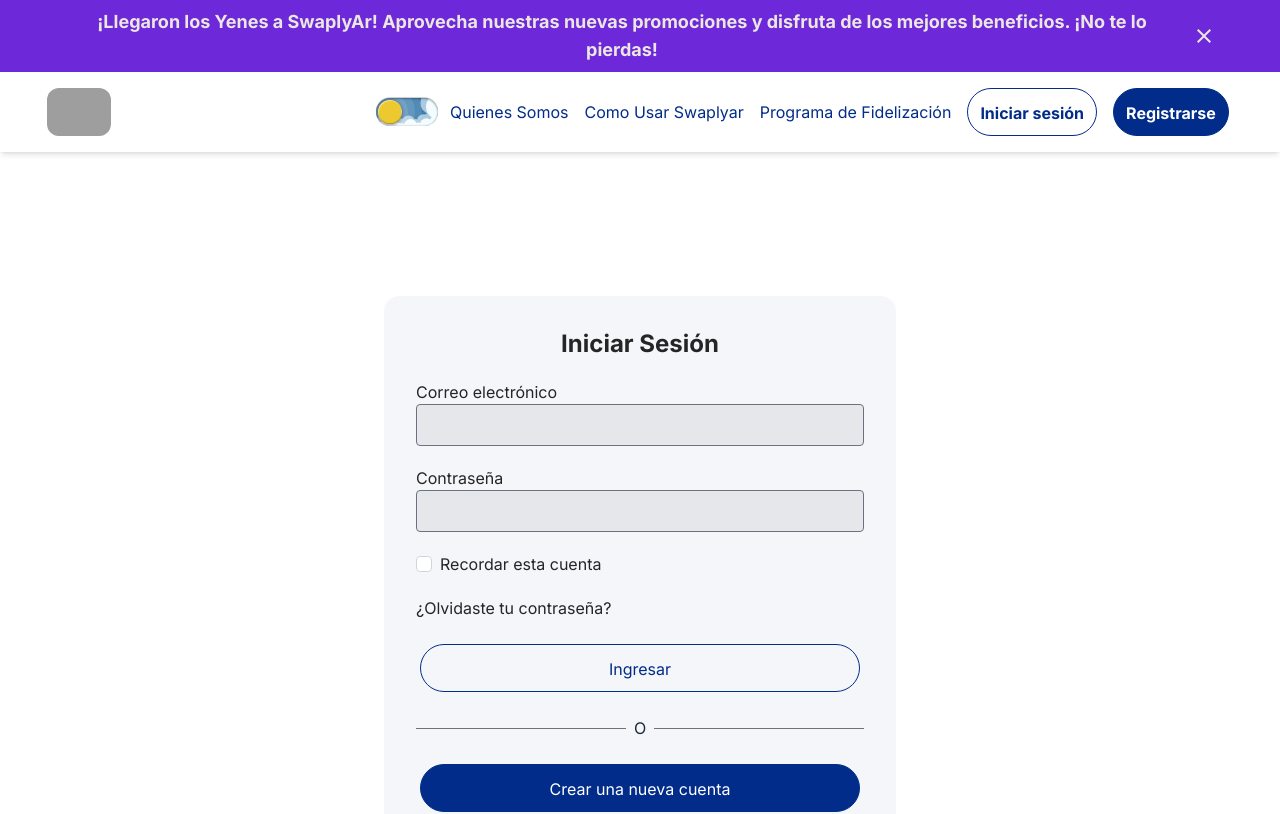
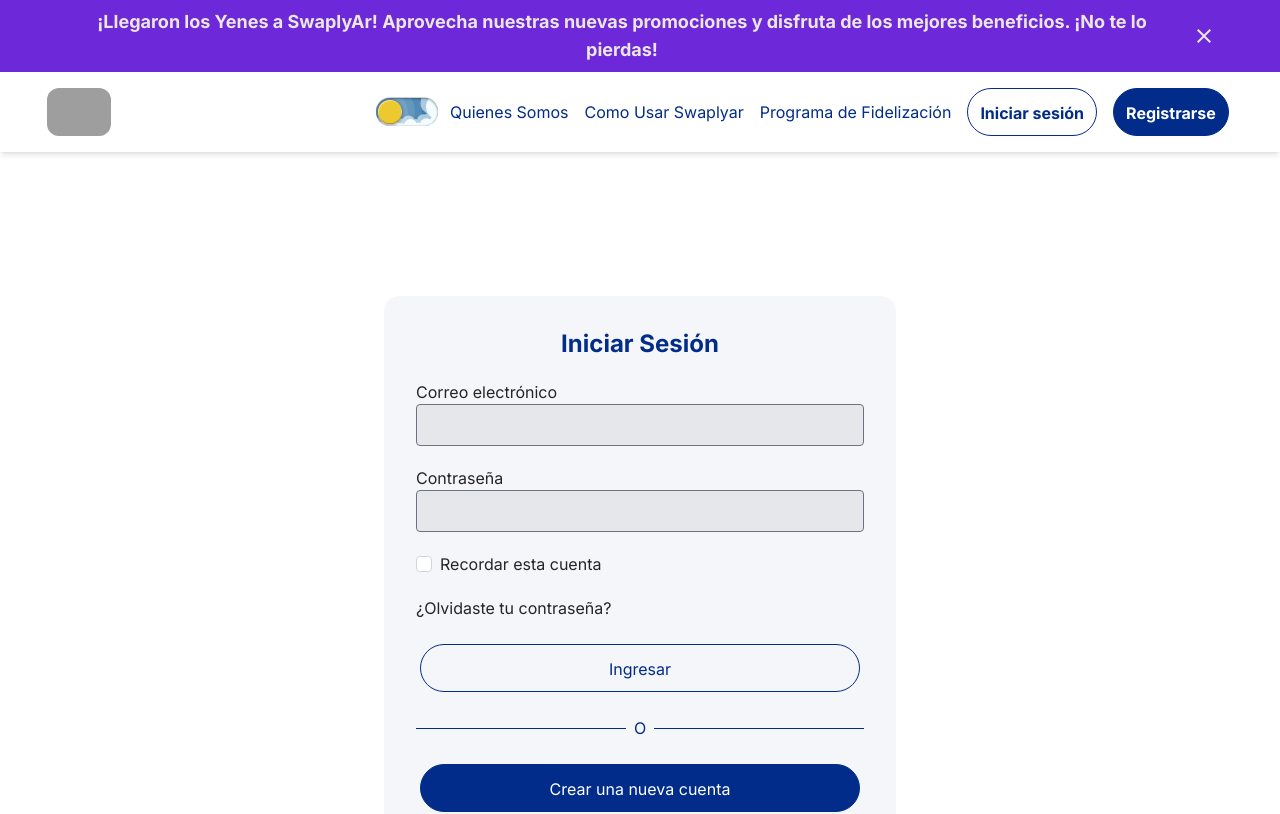
Before and after one commit to SwaplyarDev/swaplyar-frontend, a Next.js app: page /auth/login-register in a window 1280 px wide. Shown: the top 814 px of the page. Built offline with nearby package versions, Linux system fonts and the light colour scheme; grey boxes are pictures that could not be loaded.

Commit message:
cambiando de color los titulos y "o" de login-rergister

```diff
--- a/components/auth/auth-form-login.tsx
+++ b/components/auth/auth-form-login.tsx
@@ -67,7 +67,7 @@ export const LoginForm = () => {
         onSubmit={handleSubmit(onSubmit)}
         className="flex w-full max-w-lg flex-col rounded-2xl bg-[#e6e8ef62] p-8 shadow-md dark:bg-calculatorDark"
       >
-        <h2 className="mb-5 text-center text-2xl font-bold">Iniciar Sesión</h2>
+        <h2 className="mb-5 text-center text-2xl font-bold text-buttonsLigth dark:text-darkText">Iniciar Sesión</h2>
 
         <label
           htmlFor="email"
@@ -155,9 +155,9 @@ export const LoginForm = () => {
         <LoginButton pending={loading} />
 
         <div className="my-5 flex items-center">
-          <div className="flex-1 border-t border-gray-500"></div>
-          <div className="px-2 text-gray-800 dark:text-gray-300">O</div>
-          <div className="flex-1 border-t border-gray-500"></div>
+          <div className="flex-1 border-t border-buttonsLigth dark:border-darkText"></div>
+          <div className="px-2 text-buttonsLigth dark:text-darkText">O</div>
+          <div className="flex-1 border-t border-buttonsLigth dark:border-darkText"></div>
         </div>
 
         <button
--- a/components/auth/auth-form-register.tsx
+++ b/components/auth/auth-form-register.tsx
@@ -91,7 +91,7 @@ export const RegisterForm = () => {
         onSubmit={handleSubmit(onSubmit)}
         className="relative flex w-full max-w-lg flex-col rounded-2xl bg-[#e6e8ef62] p-8 shadow-md dark:bg-calculatorDark"
       >
-        <h2 className="mb-5 text-center text-2xl font-bold">Crear Cuenta</h2>
+        <h2 className="mb-5 text-center text-2xl font-bold text-buttonsLigth dark:text-darkText">Crear Cuenta</h2>
 
         <div className="flex flex-col justify-between xs:flex-row">
           <div className="flex flex-col xs:max-w-48">
@@ -325,9 +325,9 @@ export const RegisterForm = () => {
         </button>
 
         <div className="my-5 flex items-center">
-          <div className="flex-1 border-t border-gray-500"></div>
-          <div className="px-2 text-gray-800 dark:text-gray-300">O</div>
-          <div className="flex-1 border-t border-gray-500"></div>
+          <div className="flex-1 border-t border-buttonsLigth dark:border-darkText"></div>
+          <div className="px-2 text-buttonsLigth dark:text-darkText">O</div>
+          <div className="flex-1 border-t border-buttonsLigth dark:border-darkText"></div>
         </div>
 
         <button
```
